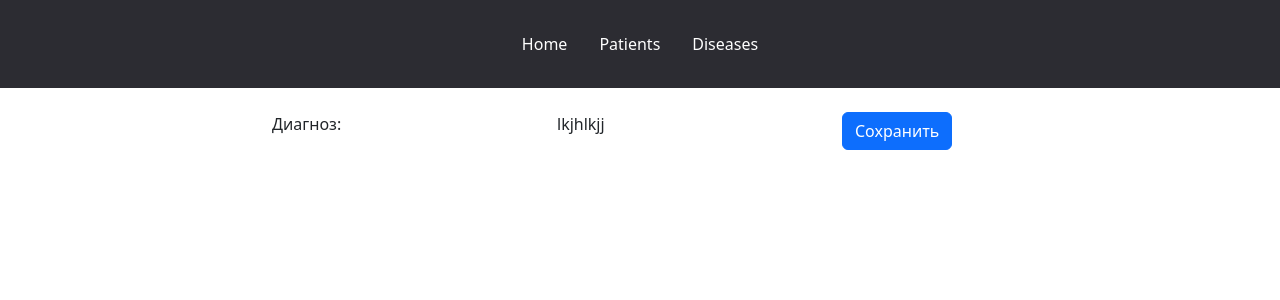
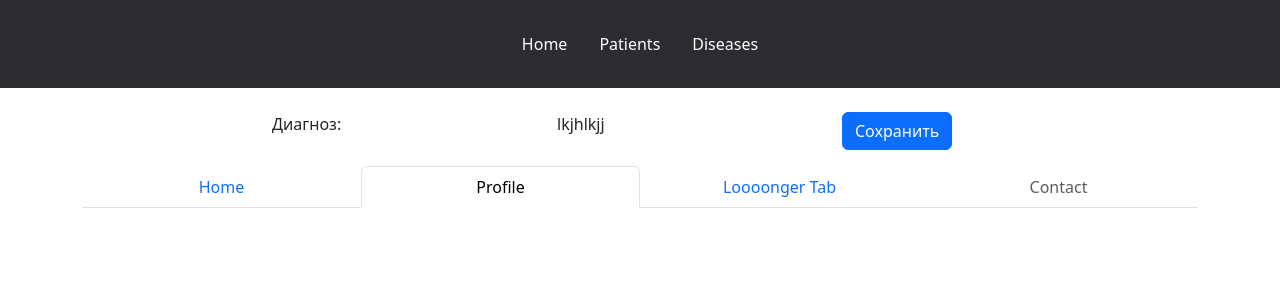
Before and after one commit to VolodyaChvey/DatabaseOfPatients, a React (Create React App) app in the folder Patients/client/: page /diseases/new in a window 1280 px wide. Shown: the top 300 px of the page. Built offline with nearby package versions, Linux system fonts and the light colour scheme; no server answers.

Commit message:
morning25.01

```diff
--- /dev/null
+++ b/Patients/client/src/Components/TabsDiseases.jsx
@@ -0,0 +1,26 @@
+import Tab from 'react-bootstrap/Tab';
+import Tabs from 'react-bootstrap/Tabs';
+
+export default function TabsDiseases(){
+    return (
+        <Tabs
+          defaultActiveKey="profile"
+          id="fill-tab-example"
+          className="mb-3"
+          justify
+        >
+          <Tab eventKey="home" title="Home">
+            Tab content for Home
+          </Tab>
+          <Tab eventKey="profile" title="Profile">
+            Tab content for Profile
+          </Tab>
+          <Tab eventKey="longer-tab" title="Loooonger Tab">
+            Tab content for Loooonger Tab
+          </Tab>
+          <Tab eventKey="contact" title="Contact" disabled>
+            Tab content for Contact
+          </Tab>
+        </Tabs>
+      );
+}
--- a/Patients/client/src/Pages/NewDisease.jsx
+++ b/Patients/client/src/Pages/NewDisease.jsx
@@ -1,5 +1,6 @@
 import { useLoaderData, useParams } from "react-router-dom";
 import TextDiagnosis from "../Components/TextDiagnosis";
+import TabsDiseases from "../Components/TabsDiseases";
 
 function NewDisease() {
     const { disease } = useLoaderData();
@@ -7,6 +8,7 @@
     return (
         <>
         <TextDiagnosis diagnosis={"lkjhlkjj"}/>
+        <TabsDiseases/>
         </>
     )
 }
```
